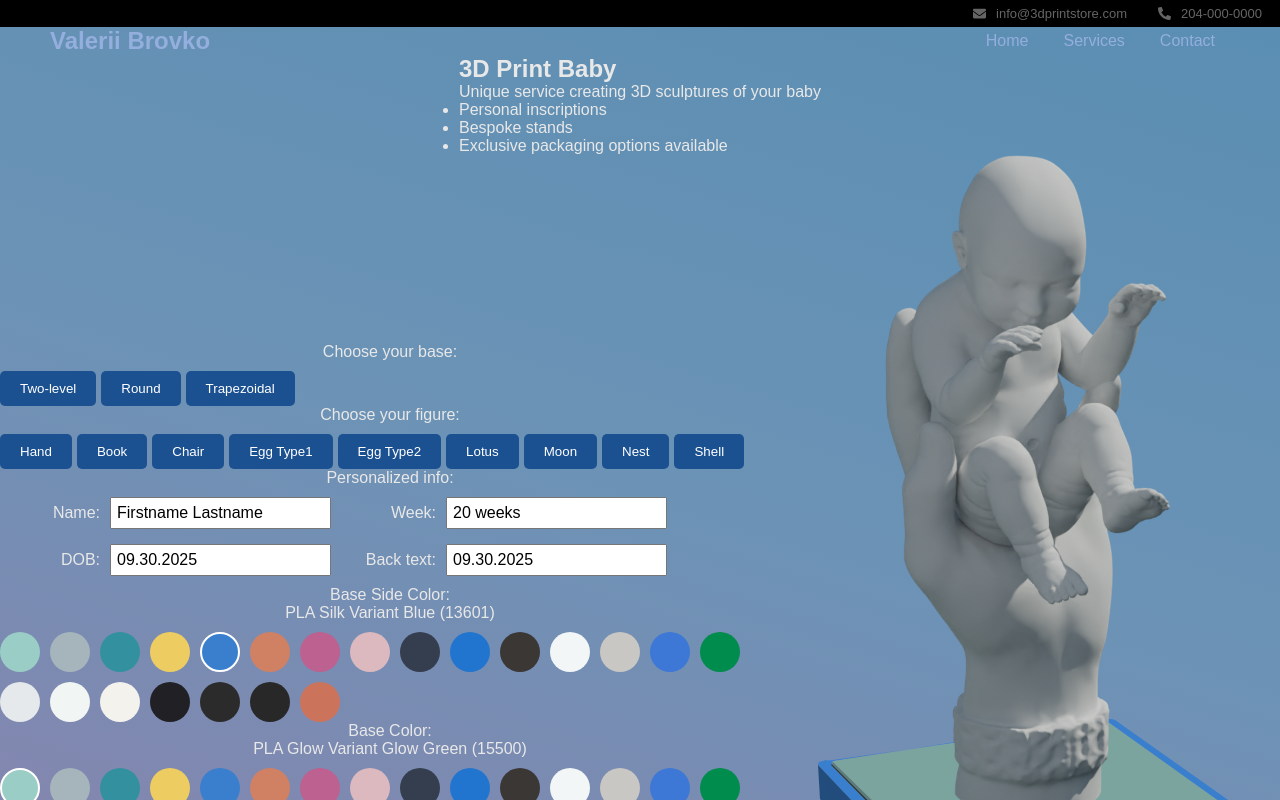
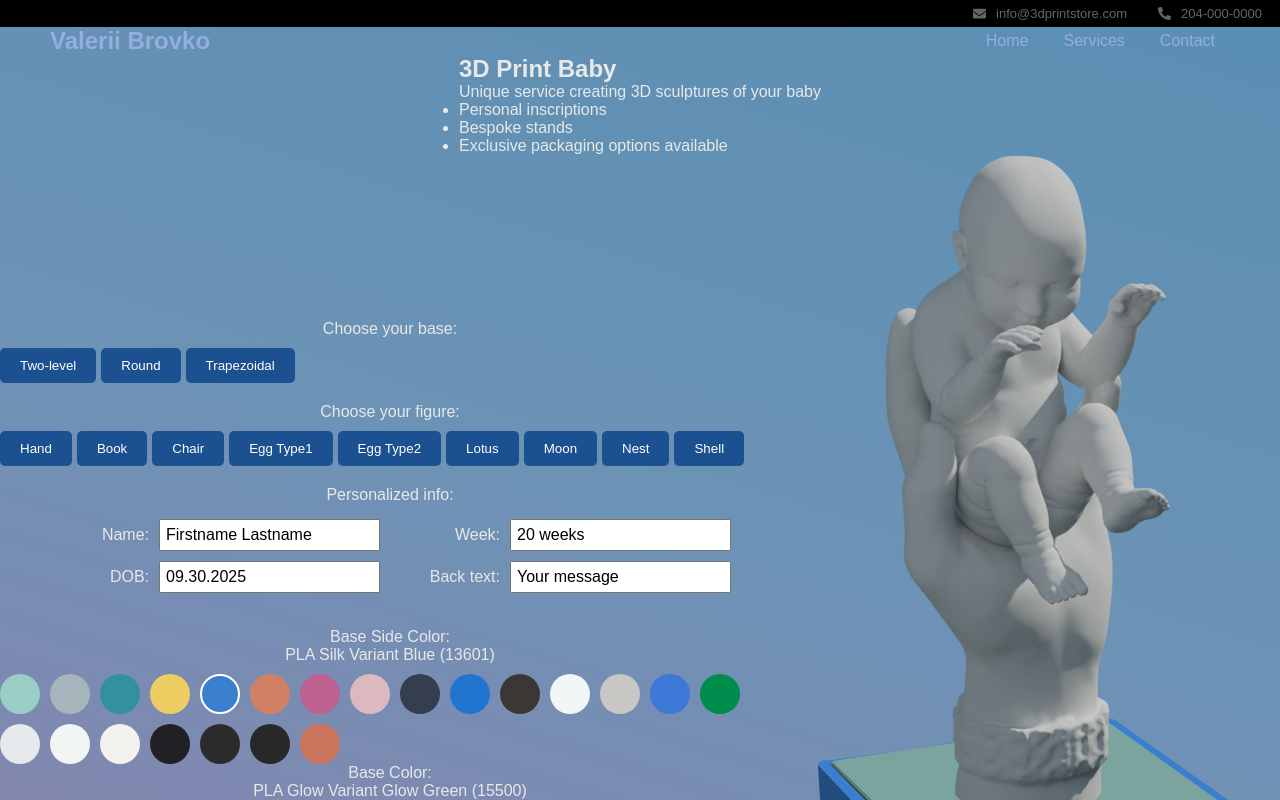
Before and after one commit to lucasliu2019/next_printstore, a Next.js app: page /baby3d in a window 1280 px wide. Shown: the top 800 px of the page. Built offline with nearby package versions, Linux system fonts and the light colour scheme.

Commit message:
fieldset update

```diff
--- a/src/app/baby3d/page.module.css
+++ b/src/app/baby3d/page.module.css
@@ -238,25 +238,7 @@
   box-shadow: -1px 1px 1px black;
 }
 
-.fiedset_container {
-  display: flex;
-  align-items: center;
-  justify-content: center;
-  padding: 5px; /* Add padding inside the fieldset */
-  gap: 20px;
-  /* Light gray border */
-  /* border: 2px solid #d2ddff;
-    border-radius: 10px; */
-  border: none;
-  /* Subtle shadow for depth */
-  /* box-shadow: 0 4px 6px rgba(0, 0, 0, 0.1);  */
-}
 
-.fiedset_legend {
-  text-align: center; /* Center the text inside the legend */
-  margin-bottom: 10px; /* Optional: Add spacing below the legend */
-  font-size: 1rem; /* Optional: Adjust font size */
-}
 
 .base_polygon_front,
 .base_polygon_side,
@@ -329,7 +311,7 @@
   outline: 2px solid black; /* Add focus outline for accessibility */
 }
 
-.selectors {
+.fieldset {
   width: 100%; /* Ensure the container takes up full width */
   display: flex;
   align-items: center; /* Vertically center the buttons */
@@ -338,7 +320,31 @@
   flex-wrap: wrap; /* Allow buttons to wrap to the next line if needed */
   gap: 5px; /* Add spacing between buttons */
   border: none;
+  margin-bottom: 20px; /* Add spacing below the fieldset */
 }
+
+.fieldset_center {
+  display: flex;
+  align-items: center;
+  flex-wrap: wrap;
+  justify-content: center;
+  padding: 5px; /* Add padding inside the fieldset */
+  gap: 0 20px;
+  /* Light gray border */
+  /* border: 2px solid #d2ddff;
+    border-radius: 10px; */
+  border: none;
+  /* Subtle shadow for depth */
+  /* box-shadow: 0 4px 6px rgba(0, 0, 0, 0.1);  */
+  margin-bottom: 20px; /* Add spacing below the fieldset */
+}
+
+.fiedset_legend {
+  text-align: center; /* Center the text inside the legend */
+  margin-bottom: 10px; /* Optional: Add spacing below the legend */
+  font-size: 1rem; /* Optional: Adjust font size */
+}
+
 
 .selector {
   width: 100%; /* Full width for small screens */
@@ -372,7 +378,7 @@
 }
 
 @media (max-width: 1000px) {
-  .selectors {
+  .fieldset {
     justify-content: center;
   }
 }
--- a/src/app/baby3d/page.tsx
+++ b/src/app/baby3d/page.tsx
@@ -1,5 +1,5 @@
 "use client";
-import { useEffect, useState } from "react";
+import { use, useEffect, useState } from "react";
 import styles from "./page.module.css";
 import Image from "next/image";
 
@@ -111,6 +111,8 @@ export default function About() {
   const [name, setName] = useState("Firstname Lastname");
   const [week, setWeek] = useState("20 weeks");
   const [dob, setDob] = useState("09.30.2025");
+  const [msg, setMsg]=useState("Your message");
+
   const [baseColor, setBaseColor] = useState(4); // Default color for base_polygon
   const [baseColor1, setBaseColor1] = useState(0); // Default color for base_polygon
   const [colorName, setColorName] = useState(colors[baseColor].name); // Default color for base_polygon
@@ -176,7 +178,7 @@ export default function About() {
       <div className={styles.card_container}>
         {/**************************  Left Card ******************************/}
         <div className={styles.choice}>
-          <fieldset className={styles.selectors}>
+          <fieldset className={styles.fieldset}>
             <legend className={styles.fiedset_legend}>Choose your base:</legend>
             {isSmallScreen ? (
               // Render a dropdown selector for small screens
@@ -205,7 +207,7 @@ export default function About() {
             )}
           </fieldset>
 
-          <fieldset className={styles.selectors}>
+          <fieldset className={styles.fieldset}>
             <legend className={styles.fiedset_legend}>
               Choose your figure:
             </legend>
@@ -237,7 +239,7 @@ export default function About() {
           </fieldset>
 
           <form className={styles.product_form}>
-            <fieldset className={styles.selectors}>
+            <fieldset className={styles.fieldset_center}>
               <legend className={styles.fiedset_legend}>
                 Personalized info:
               </legend>
@@ -274,10 +276,10 @@ export default function About() {
               <div className={styles.input_group}>
                 <label className={styles.product_input_label}>Back text:</label>
                 <input
-                  type="Your message!"
+                  type="text"
                   className={styles.product_input}
-                  value={dob}
-                  onChange={(e) => setDob(e.target.value)} // Update dob state
+                  value={msg}
+                  onChange={(e) => setMsg(e.target.value)} // Update dob state
                   maxLength={20} // Restrict name to 30 characters
                 />
               </div>
@@ -1296,7 +1298,7 @@ export default function About() {
               </>
             )}
           </div>
-          <fieldset className={styles.fiedset_container}>
+          <fieldset className={styles.fieldset_center}>
             <legend className={styles.fiedset_legend}>Choose your view:</legend>
             <button className={styles.image_selector_btn}>Front</button>
             <button className={styles.image_selector_btn}>Back</button>
```
